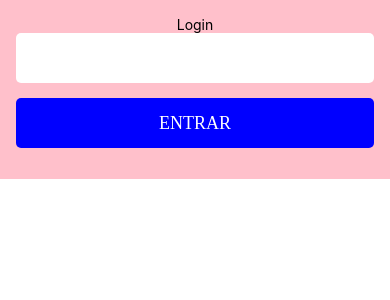
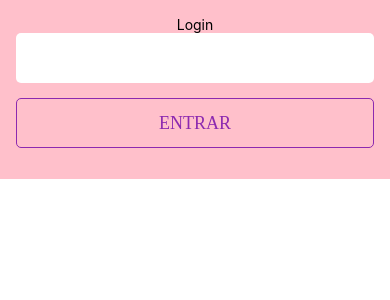
Before and after one commit to DevSunior/vendasApp-React-Native, a React Native app: screen / in a window 390 px wide. Shown: the top 300 px of the page. Built offline with nearby package versions, Linux system fonts and the light colour scheme.

Commit message:
Prepare tu use gradient

```diff
--- a/package.json
+++ b/package.json
@@ -12,6 +12,7 @@
   "dependencies": {
     "react": "18.2.0",
     "react-native": "0.73.4",
+    "react-native-linear-gradient": "^2.8.3",
     "styled-components": "5.3.9"
   },
   "devDependencies": {
--- a/src/modules/login/screens/Login.tsx
+++ b/src/modules/login/screens/Login.tsx
@@ -2,6 +2,7 @@ import { Text, View } from "react-native";
 import { ContainerLogin } from "../styles/login.style";
 import Input from "../../../shared/components/input/Input";
 import Button from "../../../shared/components/button/Button";
+import { theme } from "../../../shared/themes/theme";
 
 const Login = () => {
 
@@ -17,6 +18,7 @@ const Login = () => {
                 <Button
                 margin="15px"
                 title="ENTRAR"
+                type={theme.buttons.buttonsTheme.secondary}
                 onPress={handleOnPress}
                 />
             </ContainerLogin>
--- a/src/shared/components/button/Button.tsx
+++ b/src/shared/components/button/Button.tsx
@@ -1,16 +1,34 @@
 import { TouchableOpacityProps } from "react-native/types"
-import { ContainerButton } from "./button.style";
+import { ContainerButton, SecondaryButton } from "./button.style";
 import Text from "../text/Text";
 import { theme } from "../../themes/theme";
 import { textTypes } from "../text/textTypes";
 
 interface ButtonProps extends TouchableOpacityProps {
     title: string,
-    margin?: string
+    margin?: string,
+    type?: string
 }
 
-const Button = ({title, margin, ...props}: ButtonProps) => {
+const Button = ({title, margin, type, ...props}: ButtonProps) => {
 
+    switch (type) {
+        case theme.buttons.buttonsTheme.secondary:
+            return (
+                <SecondaryButton
+                margin={margin}
+                {...props}
+                >
+                    <Text
+                    color={theme.colors.mainTheme.primary}
+                    type={textTypes.BUTTON_REGULAR}
+                    >
+                        {title}
+                    </Text>
+                </SecondaryButton>
+            )
+        case theme.buttons.buttonsTheme.primary:
+        default:
             return (
                 <ContainerButton
                 margin={margin}
@@ -24,6 +42,7 @@ const Button = ({title, margin, ...props}: ButtonProps) => {
                     </Text>
                 </ContainerButton>
             )
+    }
 
 }
 
--- a/src/shared/components/button/button.style.ts
+++ b/src/shared/components/button/button.style.ts
@@ -1,16 +1,23 @@
 import styled from "styled-components/native";
+import { theme } from "../../themes/theme";
 
 interface ContainerButtonProps {
     margin?: string;
 };
 
 export const ContainerButton = styled.TouchableOpacity<ContainerButtonProps>`
+    ${(props) => ( props.margin ? `margin: ${props.margin};` : '')}
     width: 100%;
     height: 50px;
     border-radius: 5px;
     justify-content: center;
     align-items: center;
+
+`;
+
+export const SecondaryButton = styled(ContainerButton)<ContainerButtonProps>`
     ${(props) => ( props.margin ? `margin: ${props.margin};` : '')}
-
-    background-color: blue;
+    background-color: transparent;
+    border-width: 1px;
+    border-color: ${theme.colors.mainTheme.primary};
 `;
--- /dev/null
+++ b/src/shared/themes/buttons.ts
@@ -0,0 +1,4 @@
+export const buttonsTheme = {
+    primary: 'primary',
+    secondary: 'secondary',
+}
--- a/src/shared/themes/colors.ts
+++ b/src/shared/themes/colors.ts
@@ -5,3 +5,7 @@ export const grayTheme = {
 export const neutralTheme = {
     white: '#ffffff'
 }
+
+export const mainTheme = {
+    primary: '#8C29B0'
+}
--- a/src/shared/themes/theme.ts
+++ b/src/shared/themes/theme.ts
@@ -1,8 +1,13 @@
-import { grayTheme, neutralTheme } from "./colors";
+import { buttonsTheme } from "./buttons";
+import { grayTheme, mainTheme, neutralTheme } from "./colors";
 
 export const theme ={
     colors: {
         grayTheme,
-        neutralTheme
+        neutralTheme,
+        mainTheme
+    },
+    buttons: {
+        buttonsTheme
     }
 }
```
Also changed, not shown: 2 other files (tests, documents, lock files or other folders). Lines whose indentation alone changed are shown as unchanged.
